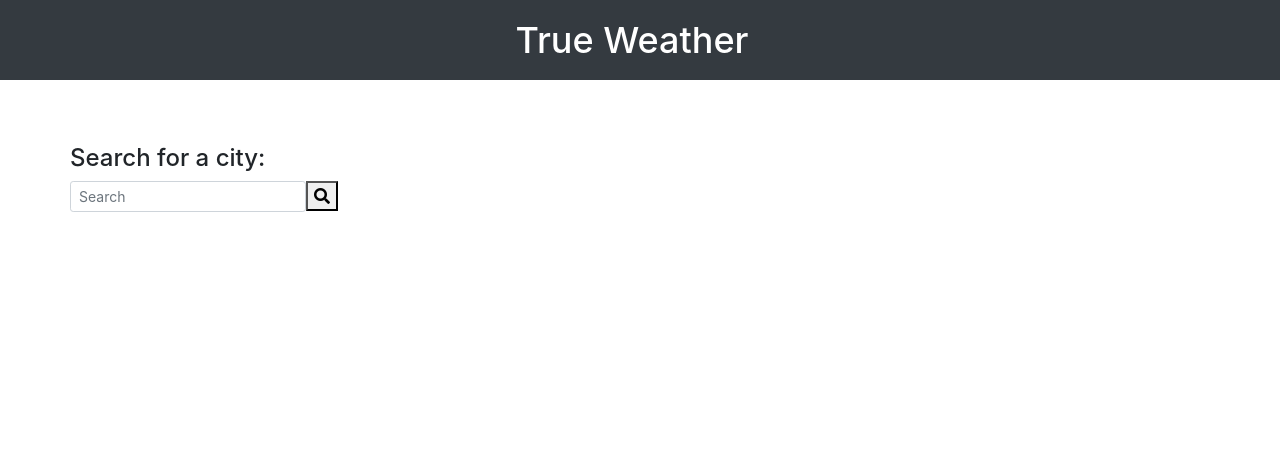
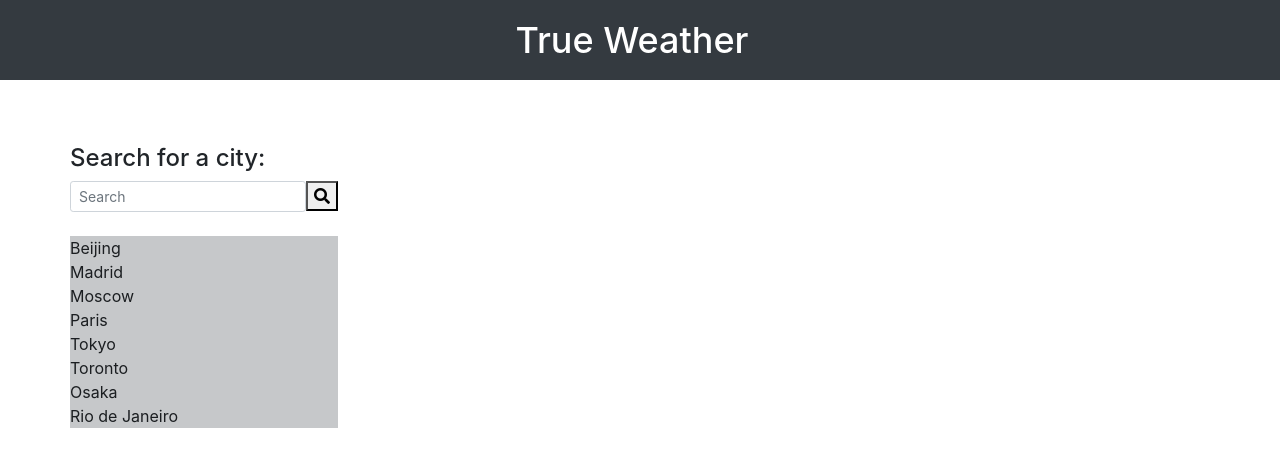
Before and after one commit to MT2314/True-Weather-App, a plain HTML site: page index.html in a window 1280 px wide. Drawn offline with nearby package versions, Linux system fonts and the light colour scheme; the site is published under a folder, as on GitHub Pages, so addresses that start at the root find nothing.

Commit message:
link fix

```diff
--- a/index.html
+++ b/index.html
@@ -96,7 +96,7 @@
     <!-- Moment -->
     <script src="https://cdnjs.cloudflare.com/ajax/libs/moment.js/2.24.0/moment.min.js"></script>
     <!-- Local JS Script -->
-    <script src="/Assets/script.js"></script>
+    <script src="Assets/script.js"></script>
     <!-- Bootstrap JS Script -->
     <script src="https://code.jquery.com/jquery-3.5.1.slim.min.js"
         integrity="sha384-DfXdz2htPH0lsSSs5nCTpuj/zy4C+OGpamoFVy38MVBnE+IbbVYUew+OrCXaRkfj"
```
